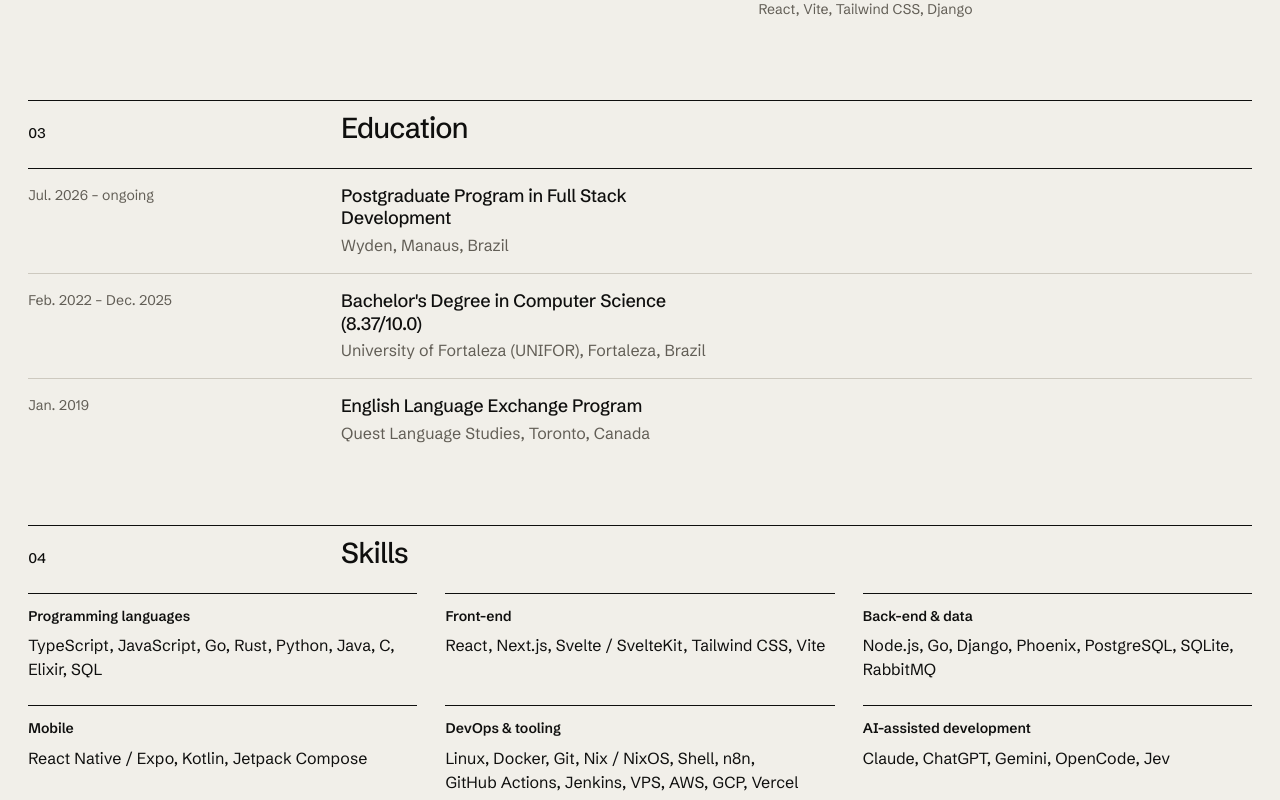
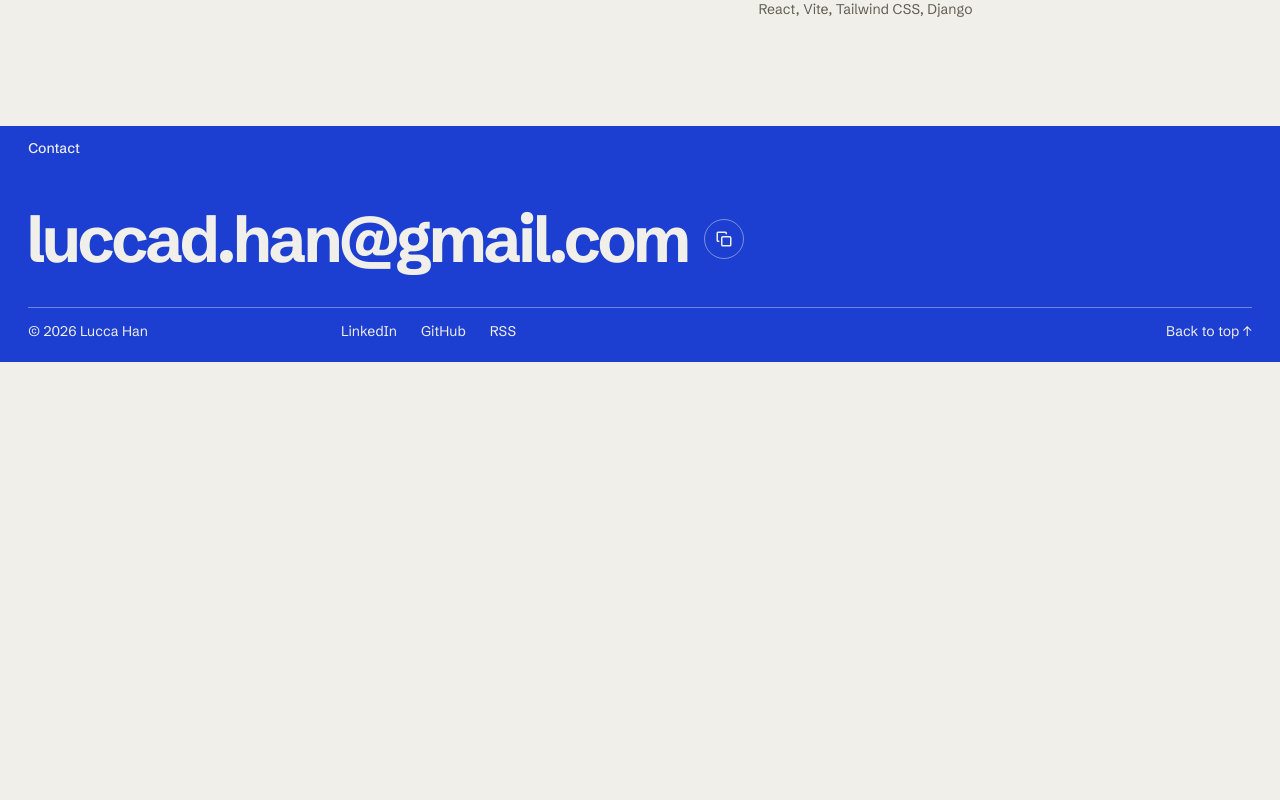
Before and after one commit to ludihan/website, a Next.js app: page /en in a window 1280 px wide. Shown: the part 1440-2240 px from the top of the page. After the commit the page ends 1802 px from the top, so only its background shows below. Built offline with nearby package versions, Linux system fonts and the light colour scheme.

Commit message:
Keep the home page to selected work and experience

```diff
--- a/components/home/Home.tsx
+++ b/components/home/Home.tsx
@@ -10,8 +10,6 @@ import { LocalTime } from "../LocalTime";
 import { ProjectIndex } from "../ProjectIndex";
 import { RoleList } from "../RoleList";
 import { SectionHead } from "../SectionHead";
-import { EducationList } from "../EducationList";
-import { SkillsList } from "../SkillsList";
 
 export function Home({ lang }: { lang: Locale }) {
   const t = profileText[lang];
@@ -95,16 +93,6 @@ export function Home({ lang }: { lang: Locale }) {
         <SectionHead n={2} title={t.workTitle} more={{ href: `/${lang}/about`, label: t.workAll }} />
         <RoleList roles={t.roles} />
       </section>
-
-      <section className="section">
-        <SectionHead n={3} title={t.educationTitle} />
-        <EducationList entries={t.education} />
-      </section>
-
-      <section className="section">
-        <SectionHead n={4} title={t.skillsTitle} />
-        <SkillsList labels={t.skillLabels} />
-      </section>
     </>
   );
 }
```
Also changed, not shown: 1 other file (tests, documents, lock files or other folders).
